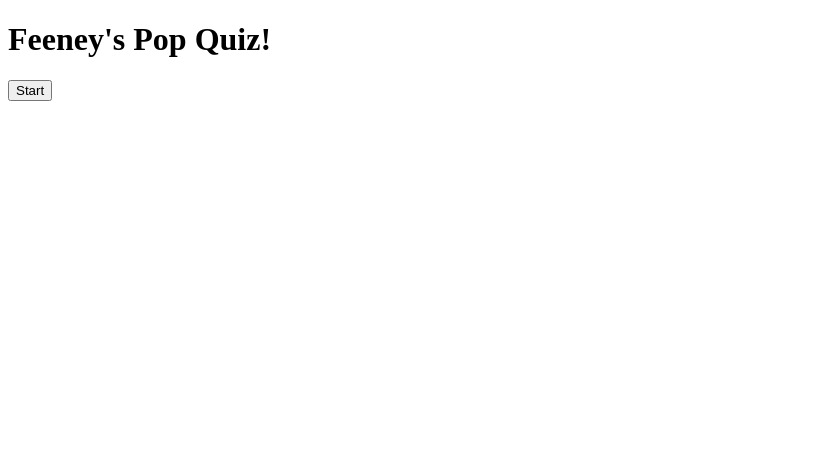
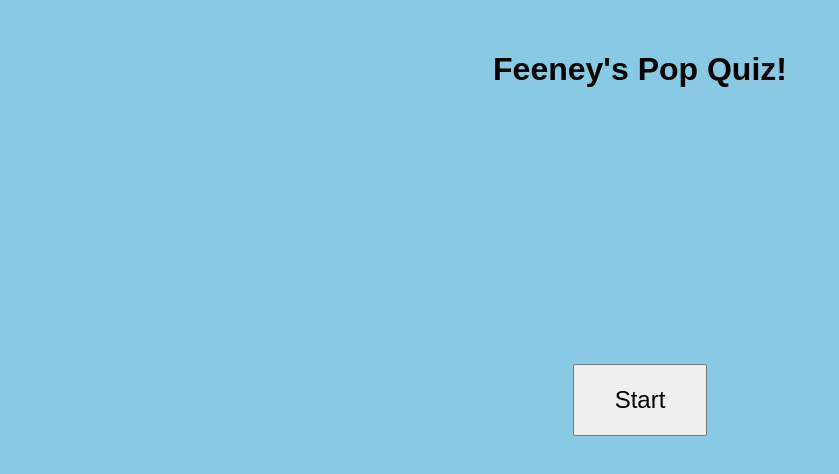
Before and after one commit to erikfeeney/feeney-code-quiz, a plain HTML site: page index.html in a window 1280 px wide. Shown: the whole page, without its empty margins (0-839 px from the left). Drawn offline with Linux system fonts and the light colour scheme; files that its build step writes are made by us from their sources.

Commit message:
added baic css styling to the page

```diff
--- a/index.html
+++ b/index.html
@@ -6,7 +6,7 @@
   <meta charset="UTF-8">
   <meta name="viewport" content="width=device-width, initial-scale=1.0">
   <title>Portfolio</title>
-  <link rel="stylesheet" href="Assets/css/style.css">
+  <link rel="stylesheet" href="style.css">
   <script src="script.js"></script>
 </head>
 
--- a/style.css
+++ b/style.css
@@ -0,0 +1,27 @@
+body {
+  margin: 0;
+  padding: 0;
+  background-color: #88c9e3;
+  /* Cool background color */
+  font-family: Arial, sans-serif;
+}
+
+#quiz {
+  display: flex;
+  flex-direction: column;
+  align-items: center;
+  justify-content: center;
+  height: 100vh;
+  text-align: center;
+}
+
+h1 {
+  position: absolute;
+  top: 30px;
+}
+
+button {
+  padding: 20px 40px;
+  font-size: 24px;
+  cursor: pointer;
+}
```
